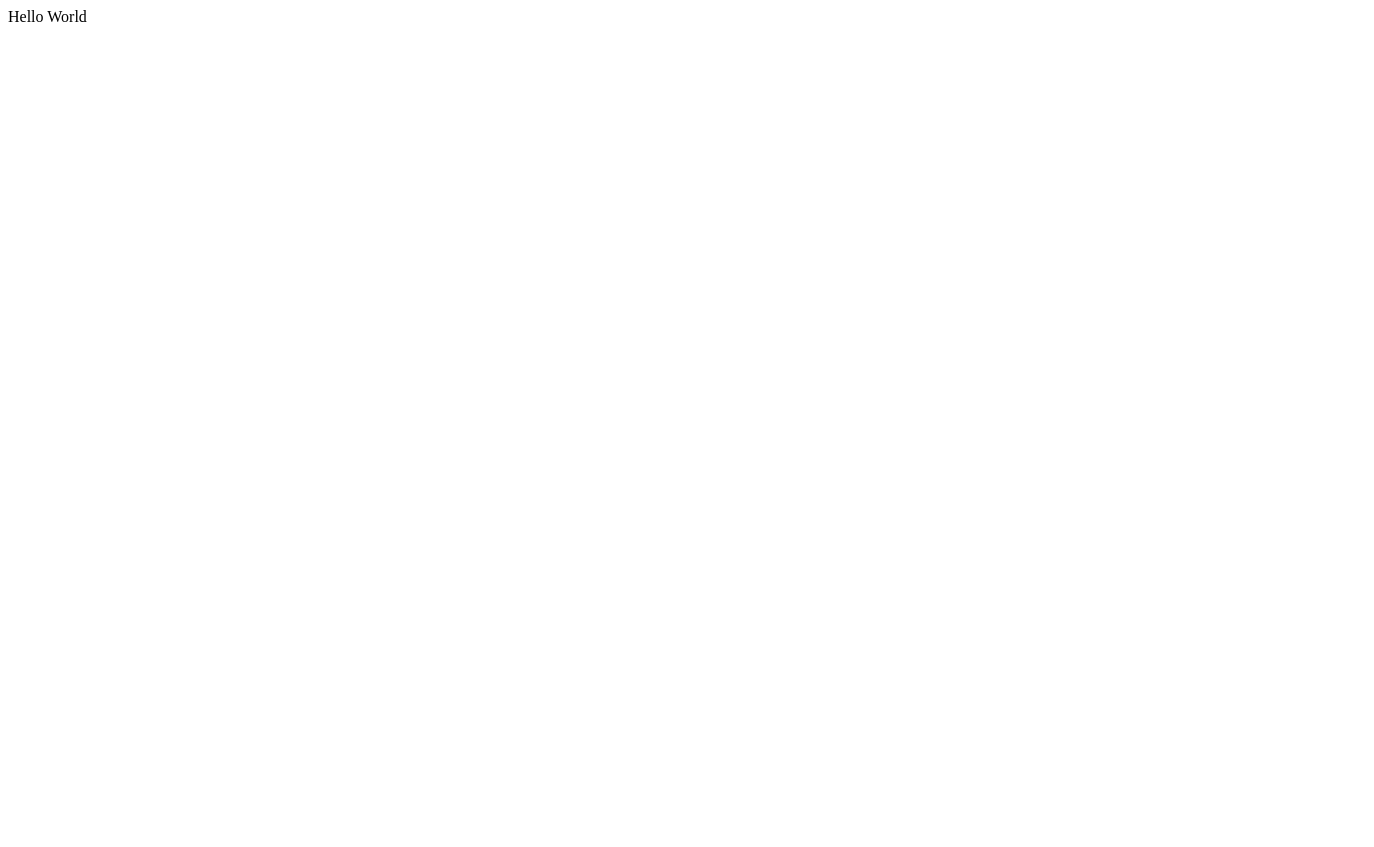
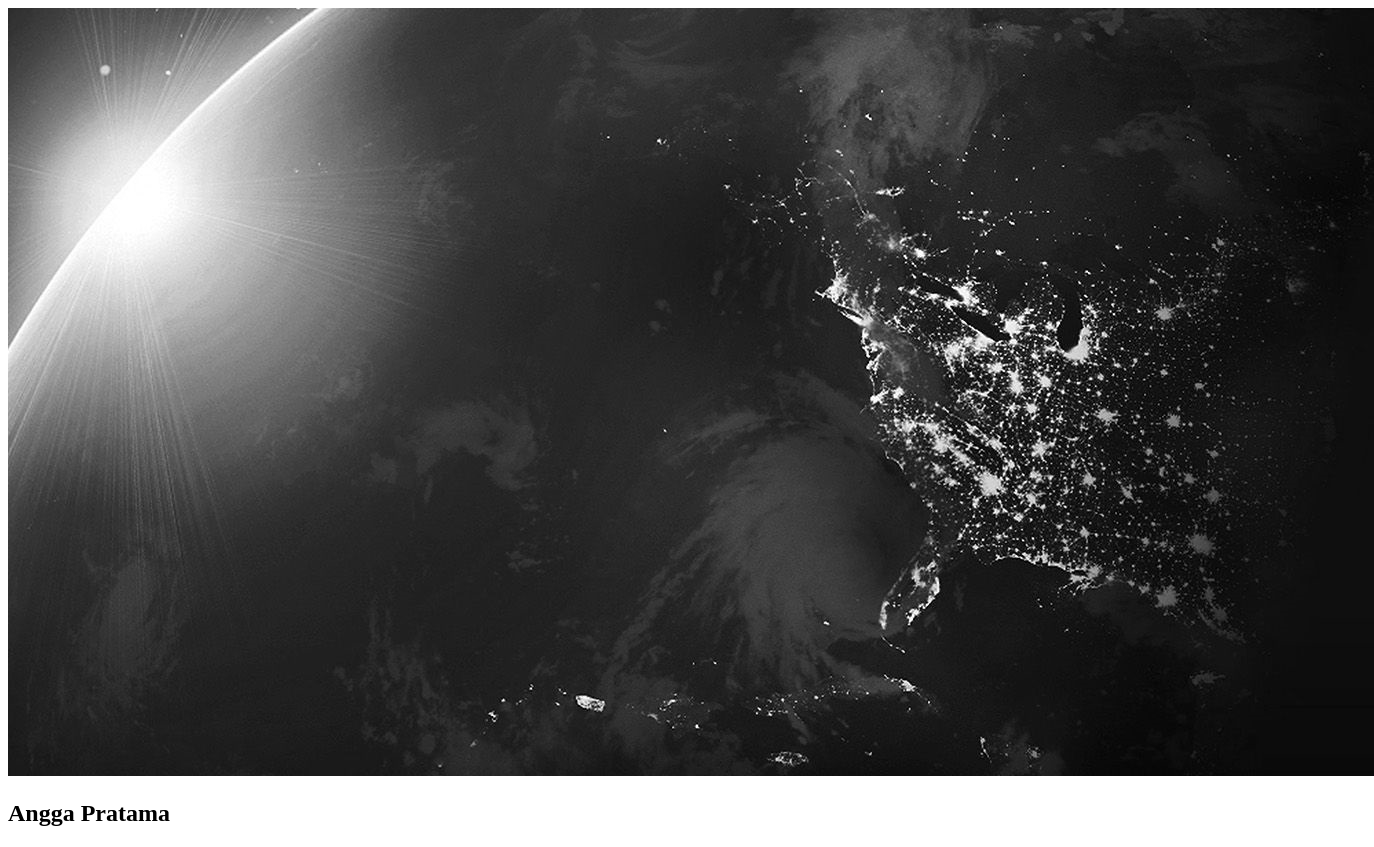
Before and after one commit to mariatimmerman/my-repo-from-remote, a plain HTML site: page index.html in a window 1280 px wide. Shown: the whole page, 1374 px wide, since content can reach past the window. Before the commit the page ends 800 px from the top, so only its background shows below. Drawn offline with Linux system fonts and the light colour scheme.

Commit message:
Changed Hello world with img and h2 to display simple profile data. Image file added in the folder images and used as resource in the img element in index.html file

```diff
--- a/index.html
+++ b/index.html
@@ -4,7 +4,10 @@
   </head>
 
   <body>
-    Hello World
+    <div>
+      <img src="images/anggapratama.jpeg" alt="profile image" />
+      <h2>Angga Pratama</h2>
+   </div>
   </body>
 
 </html>
```
Also changed, not shown: images/anggapratama.jpeg (added).
